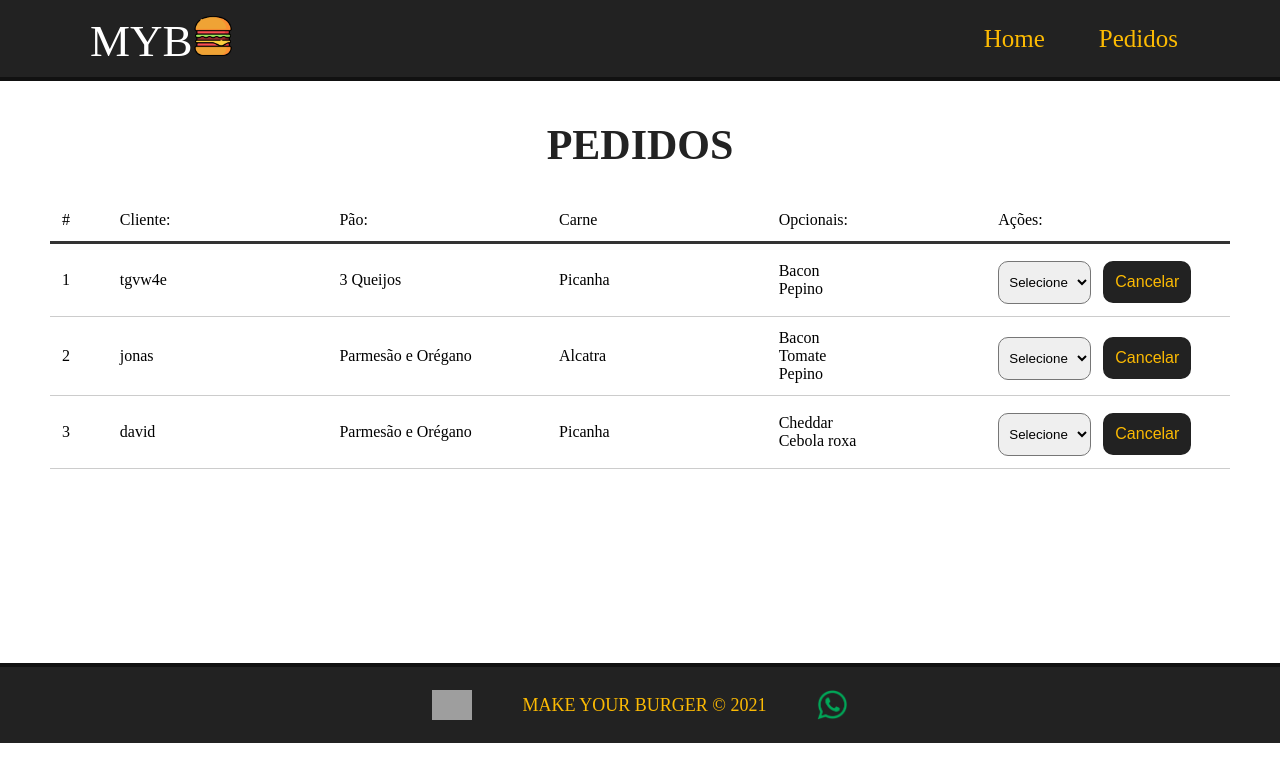
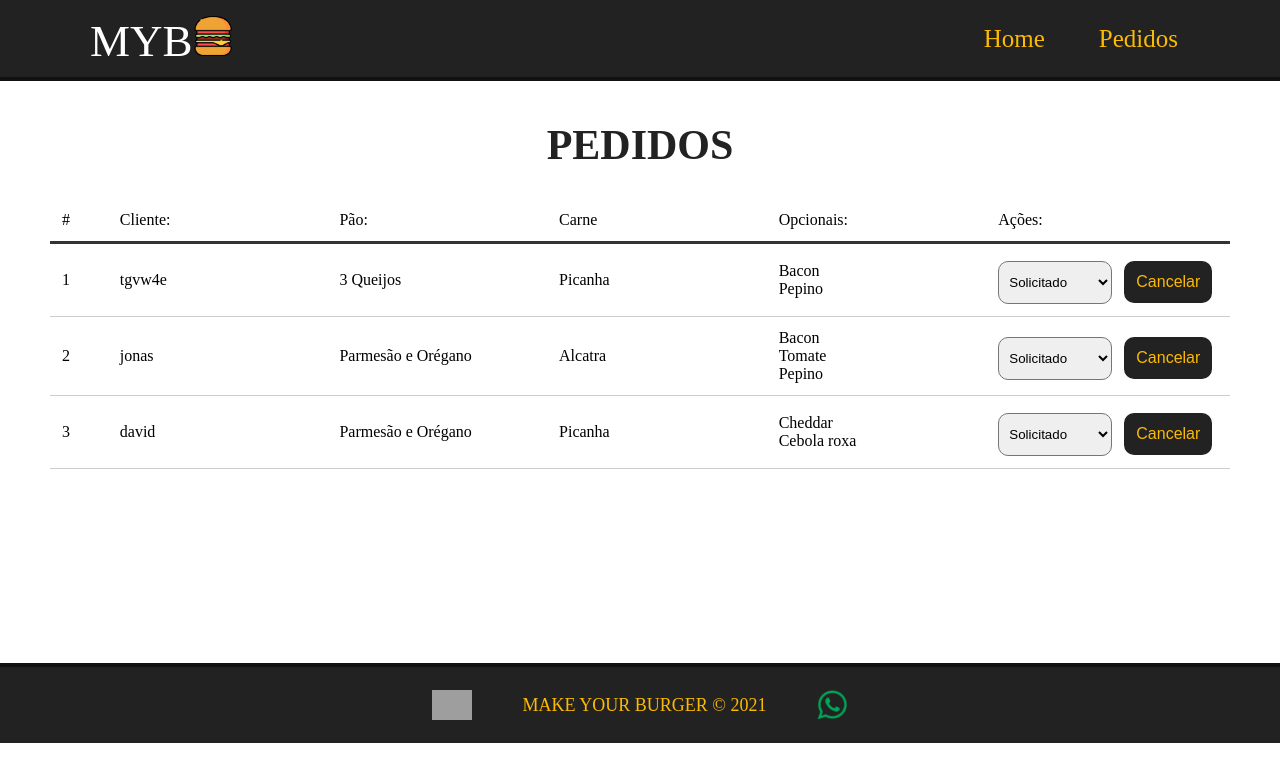
Before and after one commit to gabriel-ataidev/burguer-order-project, a Vue app: page /pedidos in a window 1280 px wide. Shown: the top 782 px of the page. Built offline with nearby package versions, Linux system fonts and the light colour scheme; data requests are answered from the project's data file; grey boxes are pictures that could not be loaded.

Commit message:
setting up data of order status

```diff
--- a/src/components/Dashboard.vue
+++ b/src/components/Dashboard.vue
@@ -21,7 +21,7 @@
         </div>
         <div>
           <select name="status" class="status">
-            <option value="">Selecione</option>
+            <option v-for="s in status" :key="s.id" value="s.tipo" :selected="burger.status == s.tipo"> {{s.tipo}} </option>
           </select>
           <button class="delete-btn">Cancelar</button>
         </div>
@@ -47,8 +47,13 @@
       this.burgers = data;
 
       //getting data
-
+      this.getStatus();
     },
+    async getStatus() {
+      const req = await fetch("http://localhost:3000/status");
+      const data = await req.json();
+      this.status = data;
+    }
   },
   mounted() {
     this.getOrders();
```
